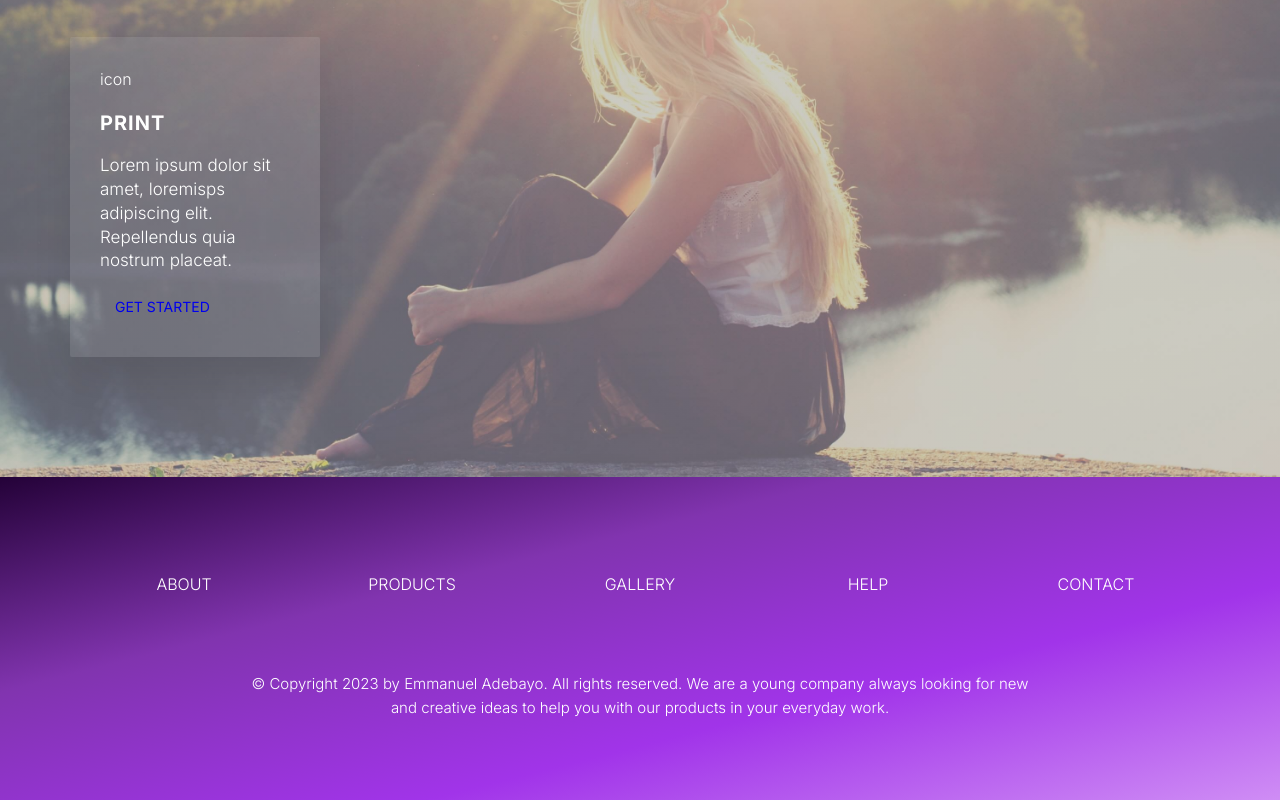
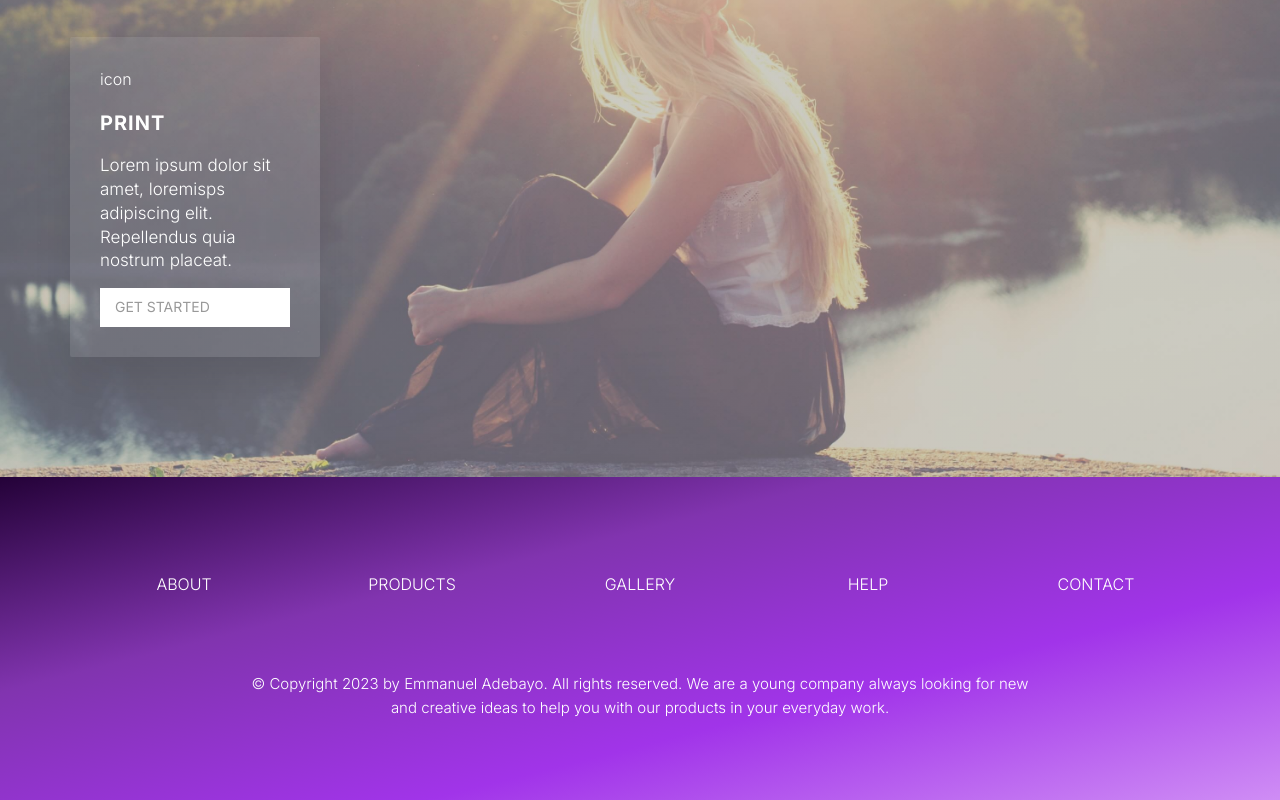
Before and after one commit to esteemayo/next-idesignx, a Next.js app: page / in a window 1280 px wide. Shown: the part 2481-3281 px from the top of the page. Built offline with nearby package versions, Linux system fonts and the light colour scheme.

Commit message:
fix: add styling

```diff
--- a/src/components/Card.tsx
+++ b/src/components/Card.tsx
@@ -50,6 +50,8 @@ const StyledLink = styled(Link)`
   font-weight: 400;
   font-size: 1.4rem;
   padding: 0.8rem 1.5rem;
+  background-color: var(--clr-white);
+  color: var(--clr-gray-dark-2);
 `;
 
 export default Card;
```
